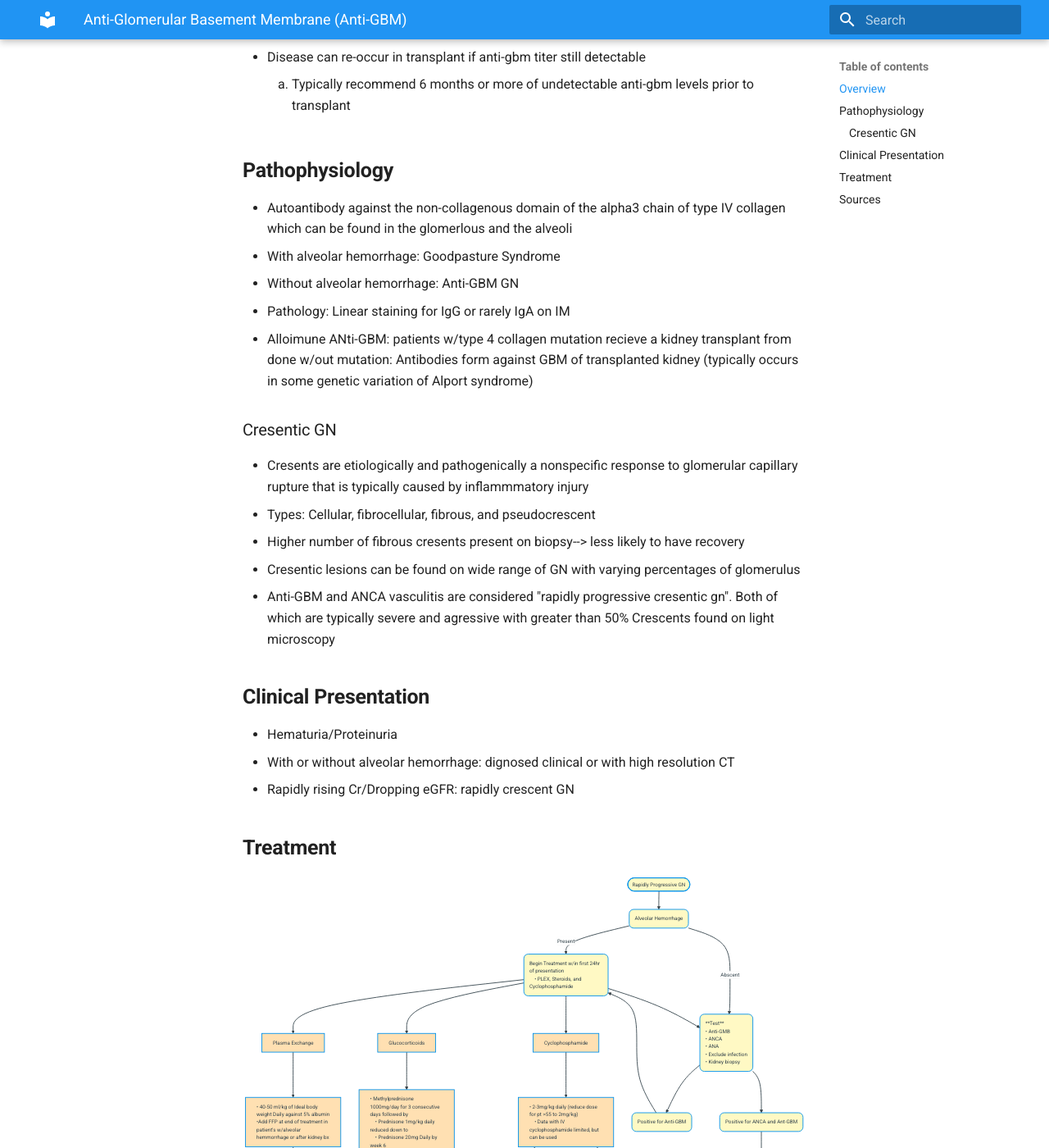
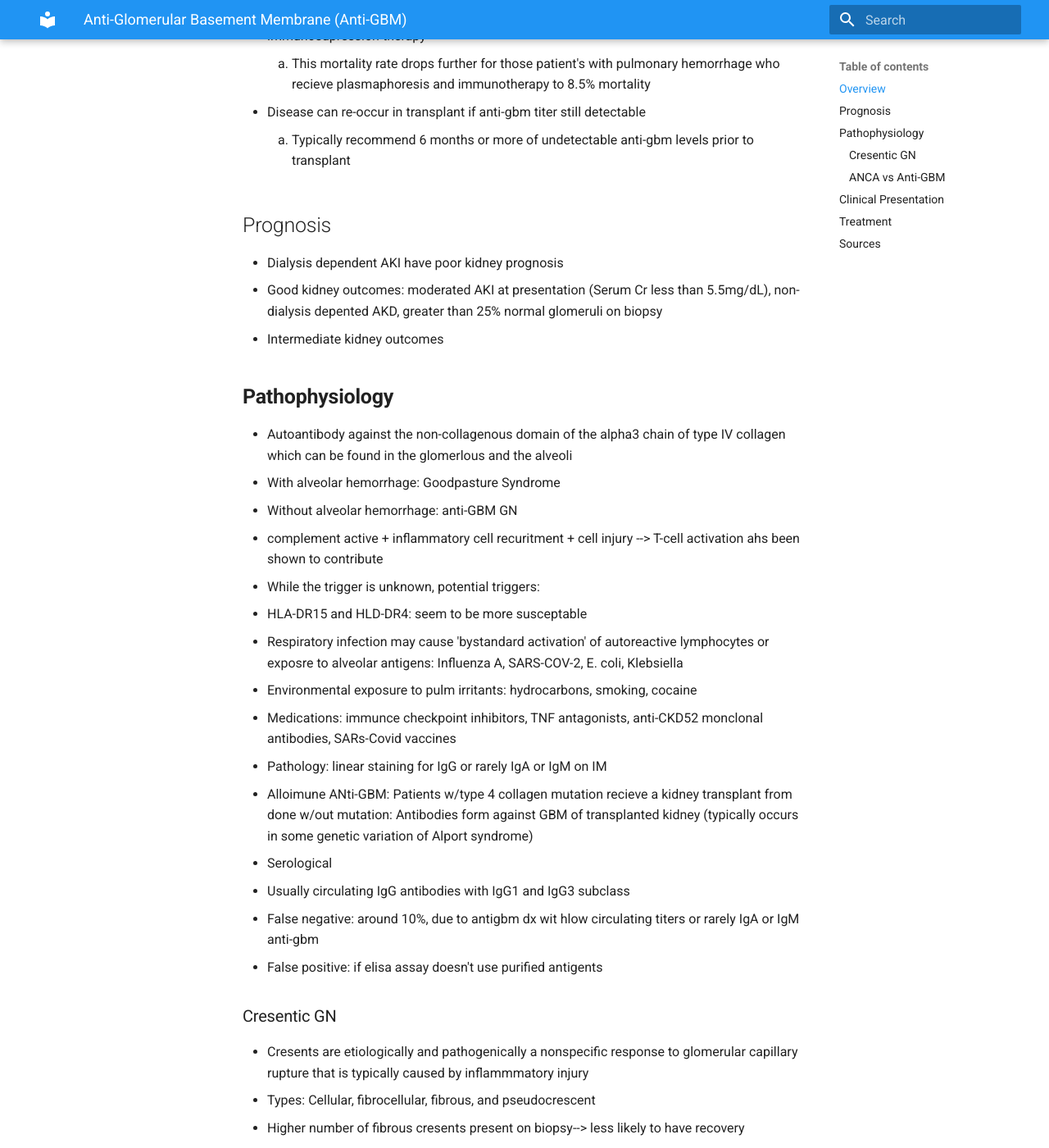
Before and after one commit to TTUNEPH2025/GN, an MkDocs documentation site: the page built from docs/Anti-GBM.md, in a window 1280 px wide and 1400 px high, scrolled down 844 px. Shown: the whole window at 82% size. Built offline with MkDocs 1.6.1 and Material for MkDocs 9.7.7, drawn with Linux system fonts in a browser that asks for light colours; some of the changed text lies outside the part shown.

Commit message:
Update Anti-GBM.md

````diff
--- a/docs/Anti-GBM.md
+++ b/docs/Anti-GBM.md
@@ -17,22 +19,57 @@
     1. This mortality rate drops further for those patient's with pulmonary hemorrhage who recieve plasmaphoresis and immunotherapy to 8.5% mortality
   * Disease can re-occur in transplant if anti-gbm titer still detectable
     1. Typically recommend 6 months or more of undetectable anti-gbm levels prior to transplant
+## Prognosis
+  * Dialysis dependent AKI have poor kidney prognosis
+  * Good kidney outcomes: moderated AKI at presentation (Serum Cr less than 5.5mg/dL), non-dialysis depented AKD, greater than 25% normal glomeruli on biopsy
+  * Intermediate kidney outcomes
 ## **Pathophysiology**
  * Autoantibody against the non-collagenous domain of the alpha3 chain of type IV collagen which can be found in the glomerlous and the alveoli
    1. With alveolar hemorrhage: Goodpasture Syndrome
-   2. Without alveolar hemorrhage: Anti-GBM GN
- * Pathology: Linear staining for IgG or rarely IgA on IM
- * Alloimune ANti-GBM: patients w/type 4 collagen mutation recieve a kidney transplant from done w/out mutation: Antibodies form against GBM of transplanted kidney (typically occurs in some genetic variation of Alport syndrome)
+   2. Without alveolar hemorrhage: anti-GBM GN
+   3. complement active + inflammatory cell recuritment + cell injury --> T-cell activation ahs been shown to contribute
+ * While the trigger is unknown, potential triggers:
+   1. HLA-DR15 and HLD-DR4: seem to be more susceptable
+   2. Respiratory infection may cause 'bystandard activation' of autoreactive lymphocytes or exposre to alveolar antigens: Influenza A, SARS-COV-2, E. coli, Klebsiella
+   3. Environmental exposure to pulm irritants: hydrocarbons, smoking, cocaine
+   4. Medications: immunce checkpoint inhibitors, TNF antagonists, anti-CKD52 monclonal antibodies, SARs-Covid vaccines
+ * Pathology: linear staining for IgG or rarely IgA or IgM on IM
+ * Alloimune ANti-GBM: Patients w/type 4 collagen mutation recieve a kidney transplant from done w/out mutation: Antibodies form against GBM of transplanted kidney (typically occurs in some genetic variation of Alport syndrome)
+ * Serological
+   1. Usually circulating IgG antibodies  with IgG1 and IgG3 subclass
+   2. False negative: around 10%, due to antigbm dx wit hlow circulating titers or rarely IgA or IgM anti-gbm
+   3. False positive: if elisa assay doesn't use purified antigents
 ### Cresentic GN
  * Cresents are etiologically and pathogenically a nonspecific response to glomerular capillary rupture that is typically caused by inflammmatory injury
  * Types: Cellular, fibrocellular, fibrous, and pseudocrescent
    1. Higher number of fibrous cresents present on biopsy--> less likely to have recovery
  * Cresentic lesions can be found on wide range of GN with varying percentages of glomerulus
- * Anti-GBM and ANCA vasculitis are considered "rapidly progressive cresentic gn". Both of which are typically severe and agressive with greater than 50% Crescents found on light microscopy
+ * Anti-GBM and ANCA vasculitis are considered "rapidly progressive cresentic gn". Both of which are typically severe and agressive with greater than 50% crescents found on light microscopy
+### ANCA vs Anti-GBM
+  * ANCA vs anti-GBM
+    1. Higher relpase rates
+    2. 10-40% of anti-gbm cases
+    3. Usually MPO-ANCA
+    4. Vascular involvement (arteritis, arteriolitis, medullary angiitis): is not part of anti-gbm dx --> if vasculitic features present consider overlap w/ANCA vascluitis
+    5. In active disease, all crescents are at the same stage (cellular/fibrocellular). (if asynbchronous cresecents and vascular lesions suggest ANCA positive Glomerulonephritis)
+  * Atypical anti-GBM
+    1. linear iGG staing of GBM on IF but with out crescentic involvements
+    2. Indolent course
+    3. Anti-gmb antibodies serology negative
+    4. No pulm involvements
+  * Concomitant MN
+    1. Usually PLA2R negative
+    2. May have better outcoms
 ## **Clinical Presentation**
  * Hematuria/Proteinuria
  * With or without alveolar hemorrhage: dignosed clinical or with high resolution CT
  * Rapidly rising Cr/Dropping eGFR: rapidly crescent GN
+ * Fever
+ * Malaise
+ * Body aches
+ * Hemoptysis
+ * Shortness of Breath
+ * Anemia
 ## **Treatment**
 ```mermaid
 ---
````
Also changed, not shown: other parts of docs/Anti-GBM.md (+2 -0 lines).
